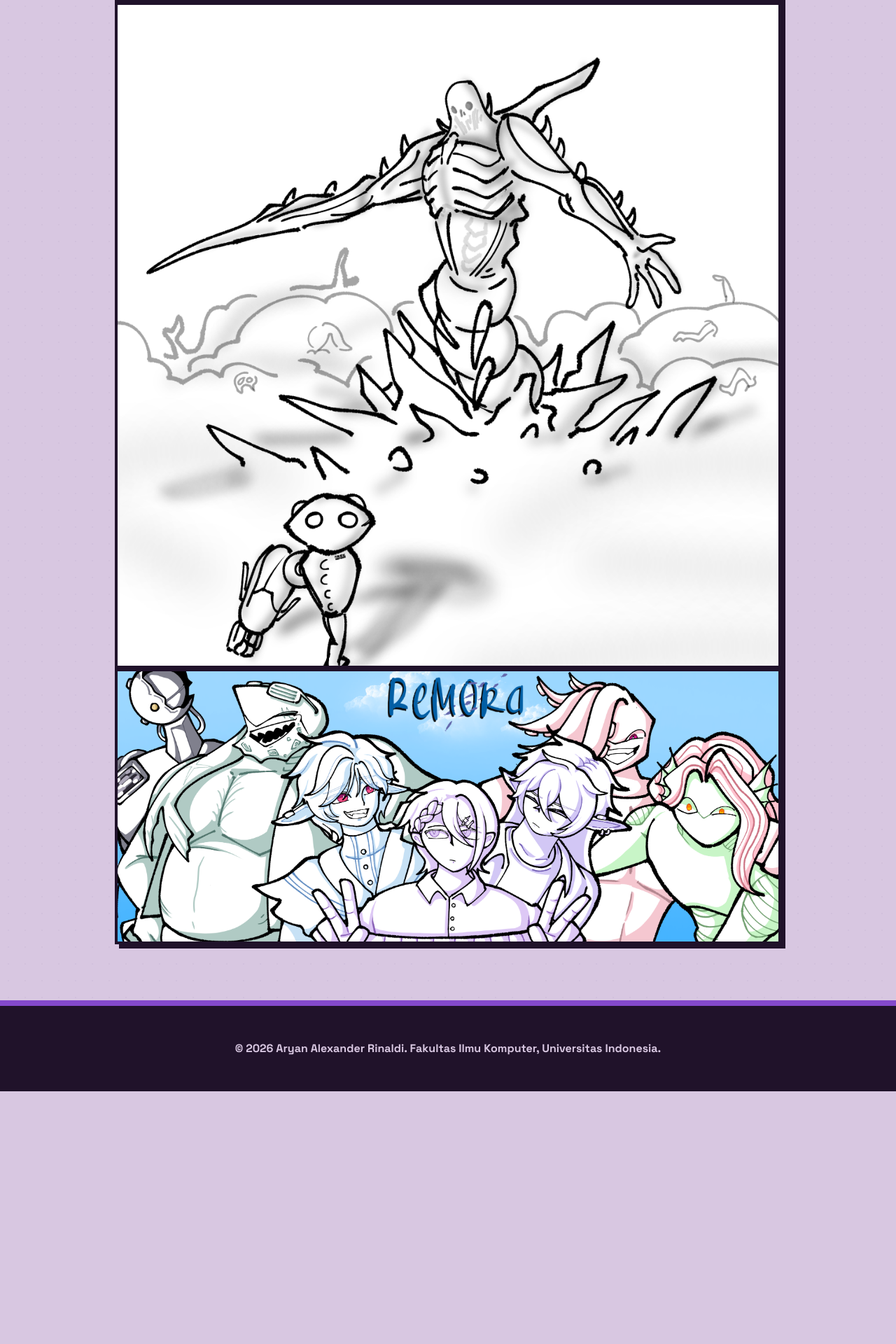
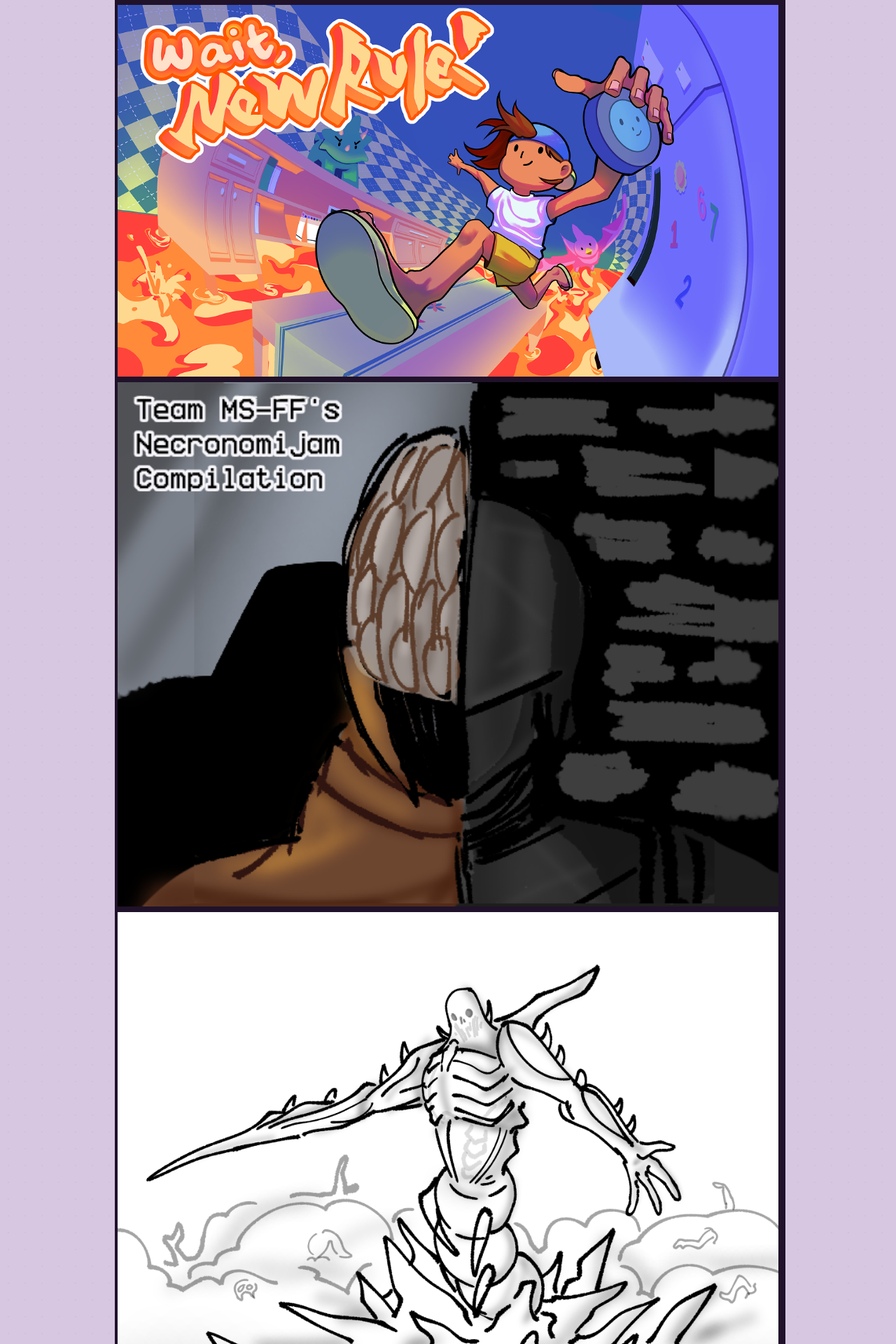
Before and after one commit to aryanalexander-cmyk/myportofolio, a Django app: page / in a window 1280 px wide. Shown: the part 2283-4203 px from the top of the page at 70% size. Before the commit the page ends 3842 px from the top, so only its background shows below. Run offline with Django 5.2, Linux system fonts and the light colour scheme.

Commit message:
Tutorial 02 - new links!

```diff
--- a/templates/index.html
+++ b/templates/index.html
@@ -75,12 +75,30 @@
 
         <section class="navsec" id="atelier">
             <div class="container">
-                <h2 class="section-heading"><span class="highlight">III.</span> Atelier Gallery</h2>
+                <h2 class="section-heading"><span class="highlight">III.</span> Atelier</h2>
                 <div class="art-gallery">
                     <a href="/static/img/art1.png" target="_blank" rel="noopener noreferrer" style="text-decoration: none;">
                         <div class="art-item">
                             <img src="/static/img/art1.png" alt="Concept art to test metalworks and machinery.">
                             <div class="art-overlay"><span>View now!</span></div>
+                        </div>
+                    </a>
+                    <a href="https://marlioboro.itch.io/wait-new-rules" target="_blank" rel="noopener noreferrer" style="text-decoration: none;">
+                        <div class="art-item">
+                            <img src="/static/img/art5.png" alt="Wait, New Rule!">
+
+                            <div class="art-overlay">
+                                <span>Play now on itch.io!</span>
+                            </div>
+                        </div>
+                    </a>
+                    <a href="https://goodbonesgaming.itch.io/msff-comp" target="_blank" rel="noopener noreferrer" style="text-decoration: none;">
+                        <div class="art-item">
+                            <img src="/static/img/art6.png" alt="MSFF-Compilation">
+
+                            <div class="art-overlay">
+                                <span>Play now on itch.io!</span>
+                            </div>
                         </div>
                     </a>
                     <a href="https://goodbonesgaming.itch.io/destructon" target="_blank" rel="noopener noreferrer" style="text-decoration: none;">
```
Also changed, not shown: static/img/art5.png (added), static/img/art6.png (added).
